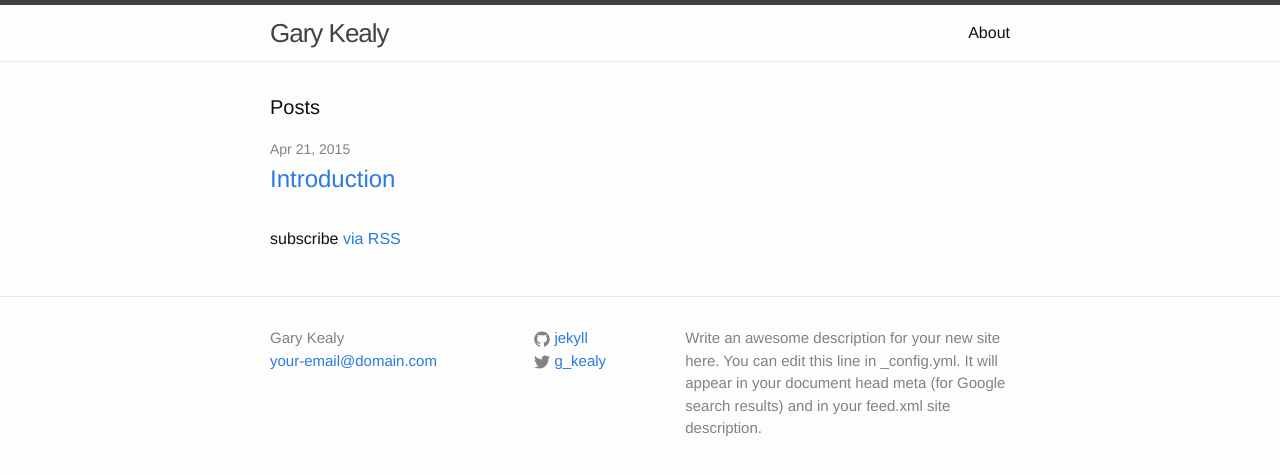
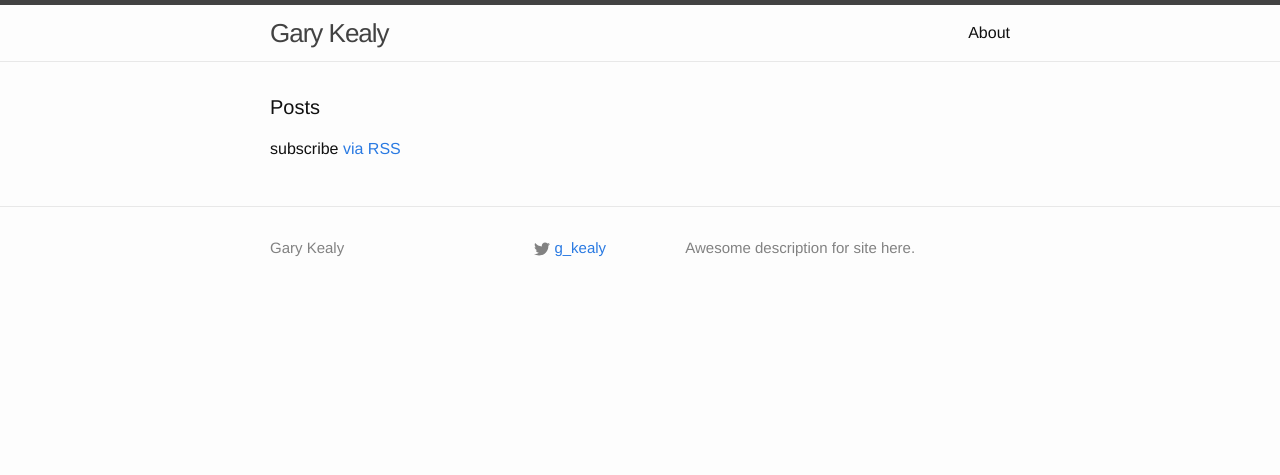
Before and after one commit to gkealy/gkealy.github.io, a Jekyll site: the page built from index.html, in a window 1280 px wide. Shown: the top 475 px of the page. Built offline with Jekyll 4.4.1, drawn with Linux system fonts in a browser that asks for light colours; a style sheet for code colours, icons or effects is not loaded.

Commit message:
cname file and drafts

```diff
--- /dev/null
+++ b/CNAME
@@ -0,0 +1 @@
+gkealy.com
--- a/_config.yml
+++ b/_config.yml
@@ -1,14 +1,11 @@
 # Site settings
 title: Gary Kealy
-email: your-email@domain.com
-description: > # this means to ignore newlines until "baseurl:"
-  Write an awesome description for your new site here. You can edit this
-  line in _config.yml. It will appear in your document head meta (for
-  Google search results) and in your feed.xml site description.
+# email: email@domain.com
+description: Awesome description for site here.
 baseurl: "" # the subpath of your site, e.g. /blog/
 url: "http://yourdomain.com" # the base hostname & protocol for your site
 twitter_username: g_kealy
-github_username:  jekyll
+# github_username:
 
 # Build settings
 markdown: kramdown
```
Also changed, not shown: _drafts/2015-04-21-introduction.markdown (renamed from _posts/2015-04-21-introduction.markdown).
